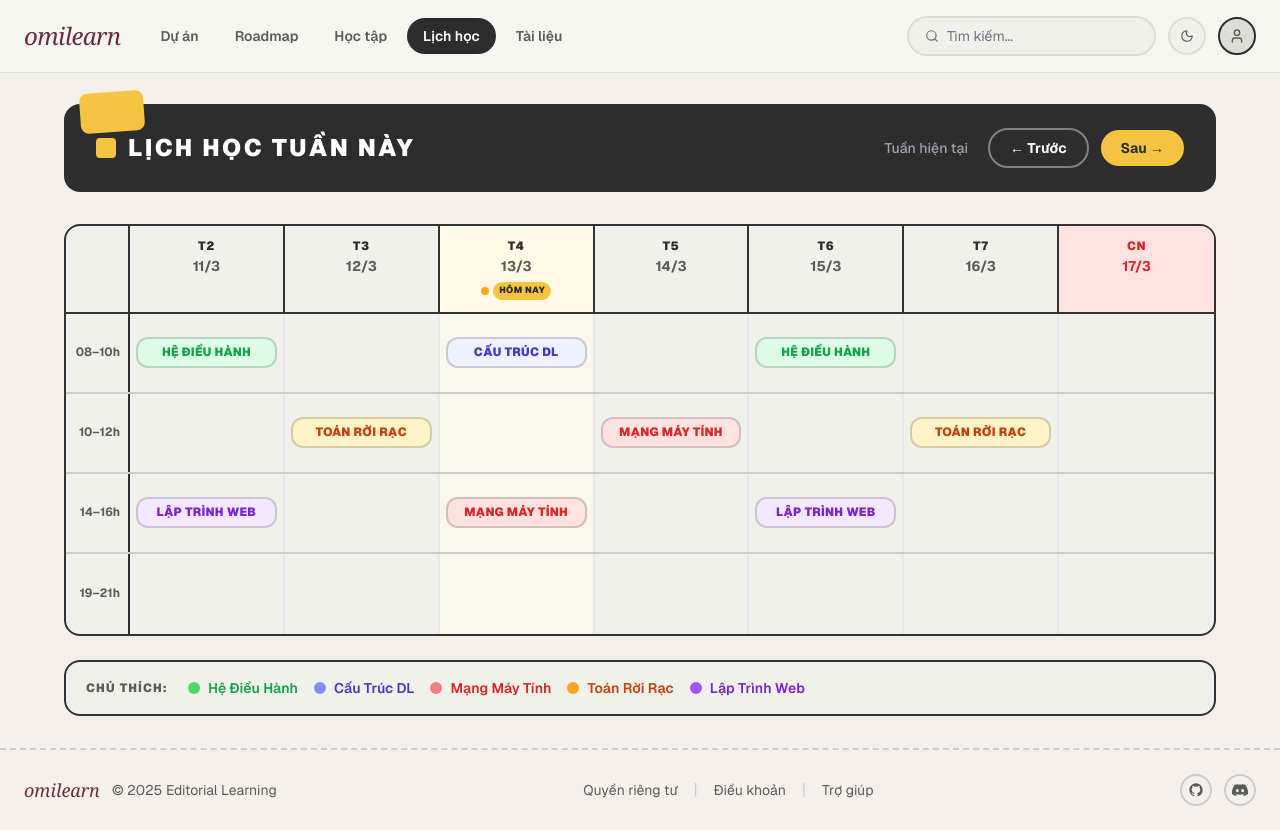
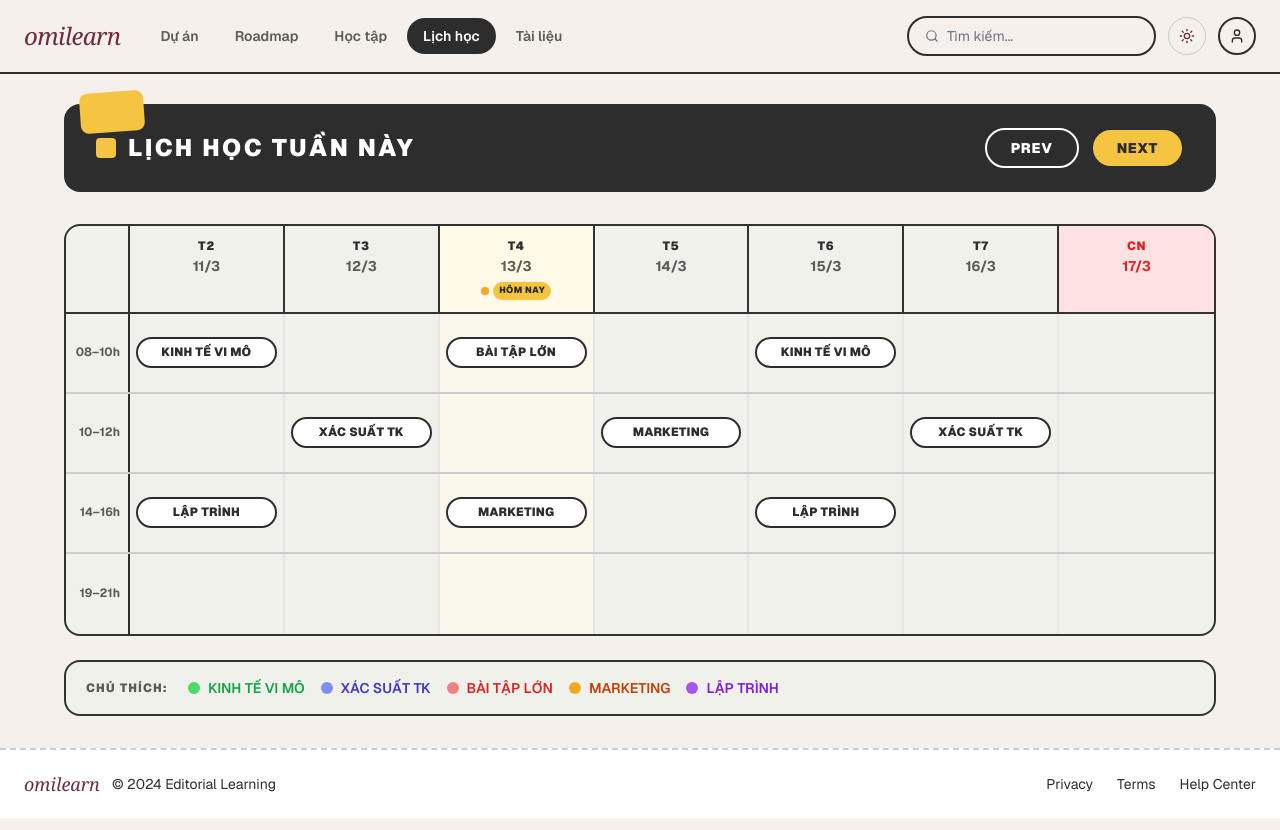
Before and after one commit to tientruongminh/omi_FE, a Next.js app in the folder app/: page /schedule in a window 1280 px wide. Built offline with nearby package versions, Linux system fonts and the light colour scheme.

Commit message:
fix: Figma fidelity — border widths, colors, spacing, typography matching design

```diff
--- a/app/app/(main)/schedule/page.tsx
+++ b/app/app/(main)/schedule/page.tsx
@@ -3,7 +3,7 @@
 import { useState } from 'react';
 import { motion } from 'framer-motion';
 
-type SubjectKey = 'heDieuHanh' | 'cauTrucDL' | 'mangMayTinh' | 'toanRoiRac' | 'lapTrinhWeb';
+type SubjectKey = 'kinhTeViMo' | 'xacSuatTK' | 'baiTapLon' | 'marketing' | 'lapTrinh';
 
 interface SubjectInfo {
   label: string;
@@ -13,11 +13,11 @@ interface SubjectInfo {
 }
 
 const SUBJECTS: Record<SubjectKey, SubjectInfo> = {
-  heDieuHanh:  { label: 'Hệ Điều Hành',     color: '#16A34A', dot: '#4CD964', bg: '#DCFCE7' },
-  cauTrucDL:   { label: 'Cấu Trúc DL',       color: '#4338CA', dot: '#818CF8', bg: '#EEF2FF' },
-  mangMayTinh: { label: 'Mạng Máy Tính',     color: '#DC2626', dot: '#F08080', bg: '#FEE2E2' },
-  toanRoiRac:  { label: 'Toán Rời Rạc',      color: '#C2410C', dot: '#F5A623', bg: '#FEF3C7' },
-  lapTrinhWeb: { label: 'Lập Trình Web',      color: '#7E22CE', dot: '#A855F7', bg: '#F3E8FF' },
+  kinhTeViMo:  { label: 'KINH TẾ VI MÔ', color: '#16A34A', dot: '#4CD964', bg: '#DCFCE7' },
+  xacSuatTK:   { label: 'XÁC SUẤT TK',   color: '#4338CA', dot: '#818CF8', bg: '#EEF2FF' },
+  baiTapLon:   { label: 'BÀI TẬP LỚN',   color: '#DC2626', dot: '#F08080', bg: '#FEE2E2' },
+  marketing:   { label: 'MARKETING',      color: '#C2410C', dot: '#F5A623', bg: '#FEF3C7' },
+  lapTrinh:    { label: 'LẬP TRÌNH',      color: '#7E22CE', dot: '#A855F7', bg: '#F3E8FF' },
 };
 
 type ScheduleCell = SubjectKey | null;
@@ -36,14 +36,14 @@ const TIME_SLOTS = ['08–10h', '10–12h', '14–16h', '19–21h'];
 
 // [timeSlot][dayIndex]
 const SCHEDULE: ScheduleCell[][] = [
-  // 08–10h: T2             T3            T4              T5              T6              T7    CN
-  [ 'heDieuHanh',   null,         'cauTrucDL',    null,           'heDieuHanh',   null, null ],
+  // 08–10h: T2            T3           T4            T5           T6            T7    CN
+  [ 'kinhTeViMo', null,        'baiTapLon', null,        'kinhTeViMo', null, null ],
   // 10–12h
-  [ null,            'toanRoiRac', null,           'mangMayTinh',  null,           'toanRoiRac', null ],
+  [ null,         'xacSuatTK', null,        'marketing', null,         'xacSuatTK', null ],
   // 14–16h
-  [ 'lapTrinhWeb',   null,         'mangMayTinh',  null,           'lapTrinhWeb',  null, null ],
+  [ 'lapTrinh',   null,        'marketing', null,        'lapTrinh',   null, null ],
   // 19–21h
-  [ null,            null,         null,           null,           null,           null, null ],
+  [ null,         null,        null,        null,        null,         null, null ],
 ];
 
 export default function SchedulePage() {
@@ -70,20 +70,17 @@ export default function SchedulePage() {
 
           {/* Week indicator + nav buttons */}
           <div className="flex items-center gap-2 md:gap-3 z-10 relative">
-            <span className="hidden md:block text-[#9CA3AF] text-sm mr-2 font-medium">
-              Tuần {weekOffset === 0 ? 'hiện tại' : weekOffset > 0 ? `+${weekOffset}` : weekOffset}
-            </span>
             <button
               onClick={() => setWeekOffset((w) => w - 1)}
-              className="px-3 md:px-5 py-2 rounded-full border-2 border-white/40 text-white text-sm font-bold hover:bg-white/10 active:scale-95 transition-all cursor-pointer"
+              className="px-4 md:px-6 py-2 rounded-full border-2 border-white text-white text-sm font-black uppercase tracking-wider hover:bg-white/10 active:scale-95 transition-all cursor-pointer"
             >
-              ← Trước
+              PREV
             </button>
             <button
               onClick={() => setWeekOffset((w) => w + 1)}
-              className="px-3 md:px-5 py-2 rounded-full bg-[#F5C542] text-[#2D2D2D] text-sm font-bold hover:bg-[#E6B830] active:scale-95 transition-all cursor-pointer"
+              className="px-4 md:px-6 py-2 rounded-full border-2 border-[#2D2D2D] bg-[#F5C542] text-[#2D2D2D] text-sm font-black uppercase tracking-wider hover:bg-[#E6B830] active:scale-95 transition-all cursor-pointer"
             >
-              Sau →
+              NEXT
             </button>
           </div>
         </div>
@@ -160,12 +157,10 @@ export default function SchedulePage() {
                     <motion.div
                       whileHover={{ scale: 1.06 }}
                       whileTap={{ scale: 0.97 }}
-                      className="px-2 py-1.5 rounded-xl border-2 border-[#2D2D2D]/20 text-center cursor-pointer w-full"
-                      style={{ backgroundColor: info.bg }}
+                      className="px-2 py-1.5 rounded-full border-2 border-[#2D2D2D] text-center cursor-pointer w-full bg-white"
                     >
                       <span
-                        className="text-[10px] md:text-xs font-black uppercase tracking-wide leading-tight block"
-                        style={{ color: info.color }}
+                        className="text-[10px] md:text-xs font-black uppercase tracking-wide leading-tight block text-[#2D2D2D]"
                       >
                         {info.label}
                       </span>
--- a/app/components/Footer.tsx
+++ b/app/components/Footer.tsx
@@ -1,29 +1,13 @@
 import Link from 'next/link';
-
-function GithubIcon() {
-  return (
-    <svg width="16" height="16" viewBox="0 0 24 24" fill="currentColor" aria-hidden="true">
-      <path d="M12 2C6.477 2 2 6.484 2 12.017c0 4.425 2.865 8.18 6.839 9.504.5.092.682-.217.682-.483 0-.237-.008-.868-.013-1.703-2.782.605-3.369-1.343-3.369-1.343-.454-1.158-1.11-1.466-1.11-1.466-.908-.62.069-.608.069-.608 1.003.07 1.531 1.032 1.531 1.032.892 1.53 2.341 1.088 2.91.832.092-.647.35-1.088.636-1.338-2.22-.253-4.555-1.113-4.555-4.951 0-1.093.39-1.988 1.029-2.688-.103-.253-.446-1.272.098-2.65 0 0 .84-.27 2.75 1.026A9.564 9.564 0 0112 6.844c.85.004 1.705.115 2.504.337 1.909-1.296 2.747-1.027 2.747-1.027.546 1.379.202 2.398.1 2.651.64.7 1.028 1.595 1.028 2.688 0 3.848-2.339 4.695-4.566 4.943.359.309.678.92.678 1.855 0 1.338-.012 2.419-.012 2.747 0 .268.18.58.688.482A10.019 10.019 0 0022 12.017C22 6.484 17.522 2 12 2z" />
-    </svg>
-  );
-}
-
-function DiscordIcon() {
-  return (
-    <svg width="16" height="16" viewBox="0 0 24 24" fill="currentColor" aria-hidden="true">
-      <path d="M20.317 4.37a19.791 19.791 0 00-4.885-1.515.074.074 0 00-.079.037c-.21.375-.444.864-.608 1.25a18.27 18.27 0 00-5.487 0 12.64 12.64 0 00-.617-1.25.077.077 0 00-.079-.037A19.736 19.736 0 003.677 4.37a.07.07 0 00-.032.027C.533 9.046-.32 13.58.099 18.057a.082.082 0 00.031.057 19.9 19.9 0 005.993 3.03.078.078 0 00.084-.028c.462-.63.874-1.295 1.226-1.994a.076.076 0 00-.041-.106 13.107 13.107 0 01-1.872-.892.077.077 0 01-.008-.128 10.2 10.2 0 00.372-.292.074.074 0 01.077-.01c3.928 1.793 8.18 1.793 12.062 0a.074.074 0 01.078.01c.12.098.246.198.373.292a.077.077 0 01-.006.127 12.299 12.299 0 01-1.873.892.077.077 0 00-.041.107c.36.698.772 1.362 1.225 1.993a.076.076 0 00.084.028 19.839 19.839 0 006.002-3.03.077.077 0 00.032-.054c.5-5.177-.838-9.674-3.549-13.66a.061.061 0 00-.031-.03zM8.02 15.33c-1.183 0-2.157-1.085-2.157-2.419 0-1.333.956-2.419 2.157-2.419 1.21 0 2.176 1.096 2.157 2.42 0 1.333-.956 2.418-2.157 2.418zm7.975 0c-1.183 0-2.157-1.085-2.157-2.419 0-1.333.955-2.419 2.157-2.419 1.21 0 2.176 1.096 2.157 2.42 0 1.333-.946 2.418-2.157 2.418z" />
-    </svg>
-  );
-}
 
 export default function Footer() {
   return (
-    <footer className="mt-auto">
-      {/* Dashed separator */}
+    <footer className="mt-auto bg-white">
+      {/* Dashed separator — matches design exactly */}
       <div className="border-t-2 border-dashed border-[#CCCCCC]" />
 
-      <div className="max-w-[1280px] mx-auto px-6 py-6 flex flex-col sm:flex-row items-center justify-between gap-4">
-        {/* Left */}
+      <div className="max-w-[1280px] mx-auto px-6 py-5 flex items-center justify-between gap-4">
+        {/* Left: Logo + copyright */}
         <div className="flex items-center gap-3">
           <span
             className="text-[#6B2D3E] text-lg font-medium lowercase"
@@ -31,40 +15,20 @@ export default function Footer() {
           >
             omilearn
           </span>
-          <span className="text-[#5A5C58] text-sm">© 2025 Editorial Learning</span>
+          <span className="text-[#2D2D2D] text-sm">© 2024 Editorial Learning</span>
         </div>
 
-        {/* Center: links */}
-        <div className="flex items-center gap-4">
-          <Link href="#" className="text-[#5A5C58] text-sm hover:text-[#2D2D2D] transition-colors">
-            Quyền riêng tư
+        {/* Right: links — Privacy, Terms, Help Center */}
+        <div className="flex items-center gap-6">
+          <Link href="#" className="text-[#2D2D2D] text-sm hover:text-[#6B2D3E] transition-colors">
+            Privacy
           </Link>
-          <span className="text-[#CCCCCC]">|</span>
-          <Link href="#" className="text-[#5A5C58] text-sm hover:text-[#2D2D2D] transition-colors">
-            Điều khoản
+          <Link href="#" className="text-[#2D2D2D] text-sm hover:text-[#6B2D3E] transition-colors">
+            Terms
           </Link>
-          <span className="text-[#CCCCCC]">|</span>
-          <Link href="#" className="text-[#5A5C58] text-sm hover:text-[#2D2D2D] transition-colors">
-            Trợ giúp
+          <Link href="#" className="text-[#2D2D2D] text-sm hover:text-[#6B2D3E] transition-colors">
+            Help Center
           </Link>
-        </div>
-
-        {/* Right: social icons */}
-        <div className="flex items-center gap-3">
-          <a
-            href="#"
-            aria-label="GitHub"
-            className="w-8 h-8 rounded-full border-2 border-[#CCCCCC] flex items-center justify-center text-[#5A5C58] hover:border-[#2D2D2D] hover:text-[#2D2D2D] transition-all hover:scale-105"
-          >
-            <GithubIcon />
-          </a>
-          <a
-            href="#"
-            aria-label="Discord"
-            className="w-8 h-8 rounded-full border-2 border-[#CCCCCC] flex items-center justify-center text-[#5A5C58] hover:border-[#5865F2] hover:text-[#5865F2] transition-all hover:scale-105"
-          >
-            <DiscordIcon />
-          </a>
         </div>
       </div>
     </footer>
--- a/app/components/TopNavBar.tsx
+++ b/app/components/TopNavBar.tsx
@@ -2,7 +2,7 @@
 
 import Link from 'next/link';
 import { usePathname } from 'next/navigation';
-import { Search, Moon, User, Menu } from 'lucide-react';
+import { Search, Sun, User, Menu } from 'lucide-react';
 import { useState } from 'react';
 import { AnimatePresence, motion } from 'framer-motion';
 
@@ -20,7 +20,7 @@ export default function TopNavBar() {
   const [searchFocused, setSearchFocused] = useState(false);
 
   return (
-    <header className="fixed top-0 left-0 right-0 z-50 bg-[#F7F7F2]/90 backdrop-blur-sm border-b border-[#2D2D2D]/10">
+    <header className="fixed top-0 left-0 right-0 z-50 bg-[#F5F0EB]/95 backdrop-blur-sm border-b-2 border-[#2D2D2D]">
       <div className="max-w-[1280px] mx-auto px-4 md:px-6 h-[62px] md:h-[72px] flex items-center gap-4 md:gap-6">
         {/* Logo */}
         <Link
@@ -59,8 +59,8 @@ export default function TopNavBar() {
         <div className="flex items-center gap-2 md:gap-3 ml-auto">
           {/* Search bar — hidden on small mobile */}
           <div
-            className={`hidden sm:flex items-center gap-2 px-3 md:px-4 py-2 rounded-full border-2 bg-[#F1F1EC] min-w-[140px] md:min-w-[200px] transition-all duration-200 ${
-              searchFocused ? 'border-[#6B2D3E] shadow-sm' : 'border-[#2D2D2D]/10'
+            className={`hidden sm:flex items-center gap-2 px-3 md:px-4 py-2 rounded-full border-2 bg-transparent min-w-[140px] md:min-w-[220px] transition-all duration-200 ${
+              searchFocused ? 'border-[#6B2D3E]' : 'border-[#2D2D2D]'
             }`}
           >
             <Search size={14} className="text-[#6B7280] flex-shrink-0" />
@@ -75,16 +75,16 @@ export default function TopNavBar() {
 
           {/* Dark mode toggle with tooltip */}
           <div className="tooltip-wrapper">
-            <button className="w-[34px] md:w-[38px] h-[34px] md:h-[38px] rounded-full border-2 border-[#2D2D2D]/10 bg-[#F1F1EC] flex items-center justify-center hover:border-[#2D2D2D]/30 hover:bg-[#E8E8E2] active:scale-90 transition-all">
-              <Moon size={14} className="text-[#5A5C58]" />
+            <button className="w-[34px] md:w-[38px] h-[34px] md:h-[38px] rounded-full border border-[#2D2D2D]/20 bg-transparent flex items-center justify-center hover:border-[#6B2D3E] hover:text-[#6B2D3E] active:scale-90 transition-all">
+              <Sun size={16} className="text-[#6B2D3E]" />
             </button>
             <span className="tooltip-label">Chế độ tối</span>
           </div>
 
           {/* Avatar with tooltip */}
           <div className="tooltip-wrapper">
-            <button className="w-[34px] md:w-[38px] h-[34px] md:h-[38px] rounded-full border-2 border-[#2D2D2D] bg-[#DCDDD7] flex items-center justify-center hover:border-[#6B2D3E] hover:bg-[#D0CECA] active:scale-90 transition-all overflow-hidden">
-              <User size={16} className="text-[#5A5C58]" />
+            <button className="w-[34px] md:w-[38px] h-[34px] md:h-[38px] rounded-full border-2 border-[#2D2D2D] bg-transparent flex items-center justify-center hover:border-[#6B2D3E] active:scale-90 transition-all overflow-hidden">
+              <User size={16} className="text-[#2D2D2D]" />
             </button>
             <span className="tooltip-label">Tài khoản</span>
           </div>
```
Also changed, not shown: app/app/(main)/page.tsx (+3 -4 lines), app/app/(main)/workspace/page.tsx (+6 -6 lines), app/app/landing/page.tsx (+7 -7 lines), app/components/FloatingNote.tsx (+29 -15 lines).
